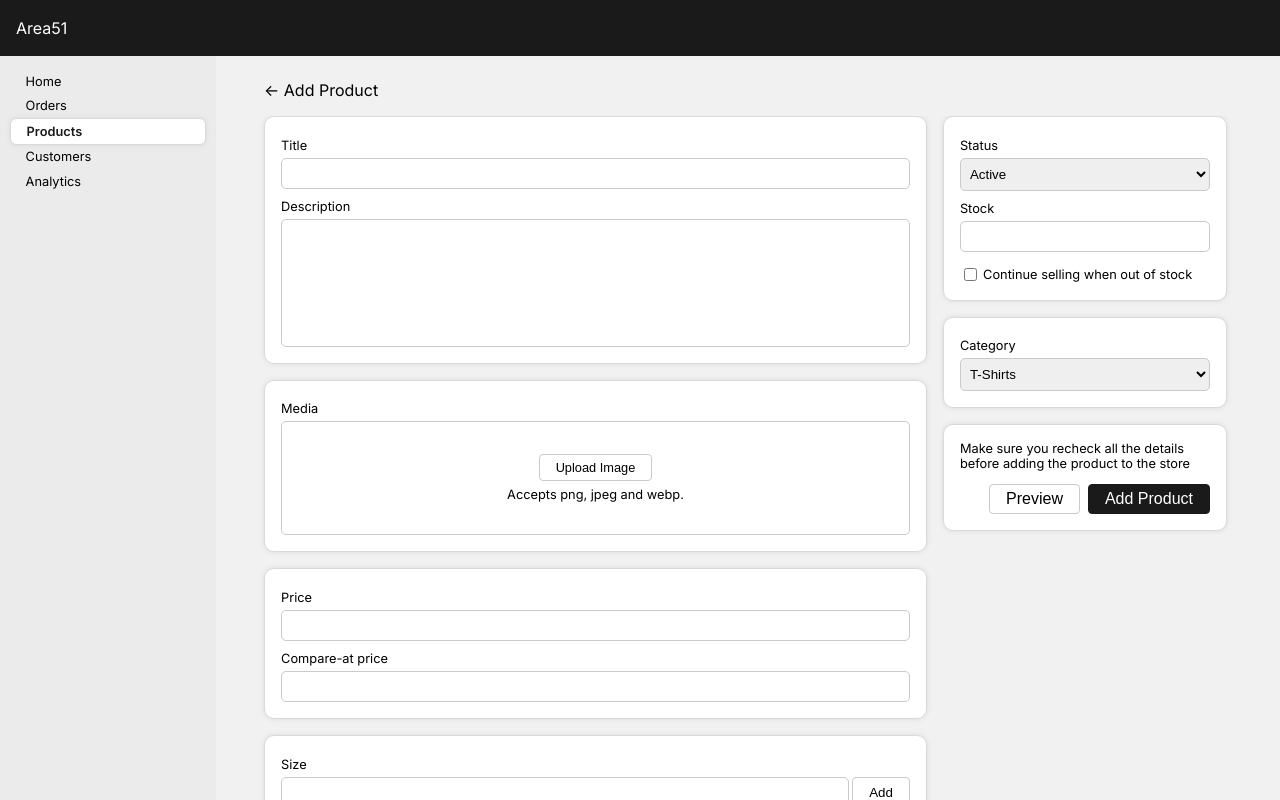
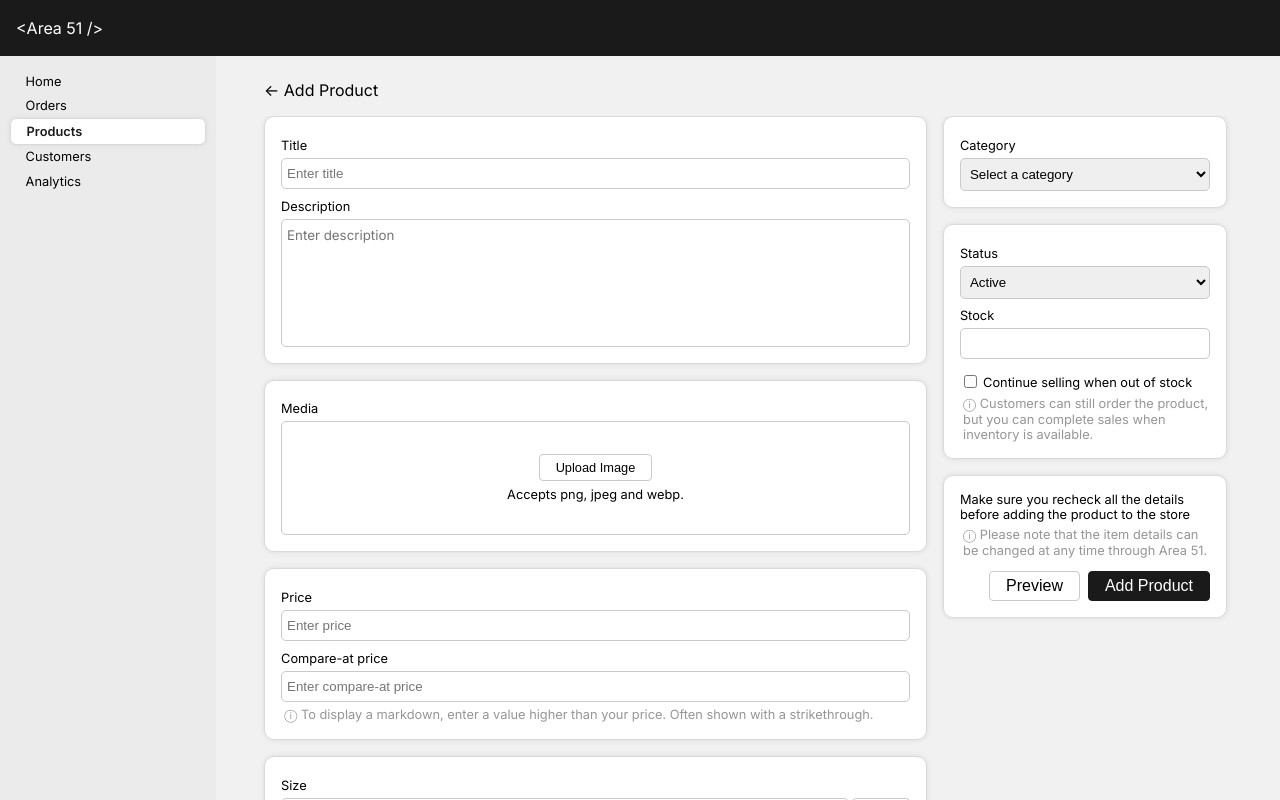
Before and after one commit to kaxxsh/gangsterClothing, a Next.js app: page /area51/products in a window 1280 px wide. Built offline with nearby package versions, Linux system fonts and the light colour scheme.

Commit message:
tooltip, added missing states, styling

```diff
--- a/src/app/area51/layout.jsx
+++ b/src/app/area51/layout.jsx
@@ -8,7 +8,7 @@ export default function RootLayout({ children }) {
   const pathname = usePathname();
   return (
     <div className={styles.area51}>
-      <div className={styles.nav}>Area51</div>
+      <div className={styles.nav}>&lt;Area 51 /&gt;</div>
       <div className={styles.container}>
         <div className={styles.sidebar}>
           <Link
--- a/src/app/area51/products/page.jsx
+++ b/src/app/area51/products/page.jsx
@@ -8,6 +8,14 @@ const page = () => {
   const [colors, setColors] = useState([]);
   const [sizes, setSizes] = useState([]);
   const [images, setImages] = useState([]);
+  const [form, setForm] = useState({
+    title: "",
+    description: "",
+    price: "",
+    compare: "",
+    category: "",
+    status: null,
+  });
 
   return (
     <div className={styles.products}>
@@ -16,9 +24,21 @@ const page = () => {
         <div className={styles.left}>
           <div className={styles.text}>
             <label htmlFor="title">Title</label>
-            <input aria-autocomplete="list" type="text" name="title" />
+            <input
+              aria-autocomplete="list"
+              type="text"
+              name="title"
+              placeholder="Enter title"
+              onChange={(e) => setForm({ ...form, title: e.target.value })}
+            />
             <label htmlFor="description">Description</label>
-            <textarea type="text" name="description" />
+            <textarea
+              spellCheck="false"
+              type="text"
+              name="description"
+              placeholder="Enter description"
+              onChange={(e) => setForm({ ...form, description: e.target.value })}
+            />
           </div>
           <div className={styles.media}>
             <label htmlFor="media">Media</label>
@@ -60,9 +80,25 @@ const page = () => {
           </div>
           <div className={styles.price}>
             <label htmlFor="price">Price</label>
-            <input aria-autocomplete="list" type="number" name="price" />
+            <input
+              aria-autocomplete="list"
+              type="number"
+              name="price"
+              placeholder="Enter price"
+              onChange={(e) => setForm({ ...form, price: e.target.value })}
+            />
             <label htmlFor="compare">Compare-at price</label>
-            <input aria-autocomplete="list" type="number" name="compare" />
+            <input
+              aria-autocomplete="list"
+              type="number"
+              name="compare"
+              placeholder="Enter compare-at price"
+              onChange={(e) => setForm({ ...form, compare: e.target.value })}
+            />
+            <div className={styles.tooltip}>
+              To display a markdown, enter a value higher than your price. Often shown with a
+              strikethrough.
+            </div>
           </div>
           <div className={styles.variant}>
             <label htmlFor="size">Size</label>
@@ -80,6 +116,9 @@ const page = () => {
               <input aria-autocomplete="list" type="text" name="size" />
               <button type="submit">Add</button>
             </form>
+            {sizes.length > 0 && (
+              <div className={styles.tooltip}>Click on the chips to remove them</div>
+            )}
             <div className={styles["chip-container"]}>
               {sizes.map((item) => {
                 return (
@@ -94,9 +133,6 @@ const page = () => {
                 );
               })}
             </div>
-            {sizes.length > 0 && (
-              <div className={styles.chipinfo}>Click on the chips to remove them</div>
-            )}
             <label htmlFor="color">Color</label>
             <form
               className={styles["color-container"]}
@@ -112,6 +148,9 @@ const page = () => {
               <input aria-autocomplete="list" type="text" name="color" />
               <button type="submit">Add</button>
             </form>
+            {colors.length > 0 && (
+              <div className={styles.tooltip}>Click on the chips to remove them</div>
+            )}
             <div className={styles["chip-container"]}>
               {colors.map((item) => {
                 return (
@@ -129,28 +168,16 @@ const page = () => {
                 );
               })}
             </div>
-            {colors.length > 0 && (
-              <div className={styles.chipinfo}>Click on the chips to remove them</div>
-            )}
           </div>
         </div>
         <div className={styles.right}>
-          <div className={styles.status}>
-            <label htmlFor="status">Status</label>
-            <select name="status">
-              <option value="active">Active</option>
-              <option value="inactive">Inactive</option>
-            </select>
-            <label htmlFor="stock">Stock</label>
-            <input aria-autocomplete="list" type="number" name="stock" />
-            <div className={styles.checkbox}>
-              <input type="checkbox" name="outofstock" />
-              <label htmlFor="outofstock">Continue selling when out of stock</label>
-            </div>
-          </div>
           <div className={styles.category}>
             <label htmlFor="category">Category</label>
-            <select name="category">
+            <select
+              name="category"
+              onChange={(e) => setForm({ ...form, category: e.target.value })}
+            >
+              <option value="">Select a category</option>
               <option value="tshirt">T-Shirts</option>
               <option value="shirt">Shirts</option>
               <option value="coord">Co-ords</option>
@@ -159,8 +186,28 @@ const page = () => {
               <option value="accessory">Accessories</option>
             </select>
           </div>
+          <div className={styles.status}>
+            <label htmlFor="status">Status</label>
+            <select name="status" onChange={(e) => setForm({ ...form, status: e.target.value })}>
+              <option value="true">Active</option>
+              <option value="false">Inactive</option>
+            </select>
+            <label htmlFor="stock">Stock</label>
+            <input aria-autocomplete="list" type="number" name="stock" />
+            <div className={styles.checkbox}>
+              <input type="checkbox" name="outofstock" />
+              <label htmlFor="outofstock">Continue selling when out of stock</label>
+            </div>
+            <div className={styles.tooltip}>
+              Customers can still order the product, but you can complete sales when inventory is
+              available.
+            </div>
+          </div>
           <div className={styles.submit}>
             Make sure you recheck all the details before adding the product to the store
+            <div className={styles.tooltip}>
+              Please note that the item details can be changed at any time through Area 51.
+            </div>
             <div className={styles["button-container"]}>
               <button>Preview</button>
               <button>Add Product</button>
--- a/src/styles/area51.module.scss
+++ b/src/styles/area51.module.scss
@@ -83,6 +83,7 @@
   }
 
   textarea {
+    font-family: inherit;
     height: 8rem;
     resize: none;
   }
@@ -137,10 +138,13 @@
   }
 }
 
-.chipinfo {
+.tooltip {
   font-size: 0.8rem;
-  margin-bottom: 0.5rem;
   color: rgb(150, 150, 150);
+  padding-left: 0.2rem;
+  &::before {
+    content: "\24D8\00A0";
+  }
 }
 
 .products {
@@ -228,8 +232,6 @@
 
       .status {
         @include section;
-        margin-top: 0;
-
         .checkbox {
           padding-top: 0.5rem;
           display: flex;
@@ -247,6 +249,7 @@
 
       .category {
         @include section;
+        margin-top: 0;
       }
 
       .submit {
```
Also changed, not shown: src/app/area51/page.jsx (+1 -14 lines).
